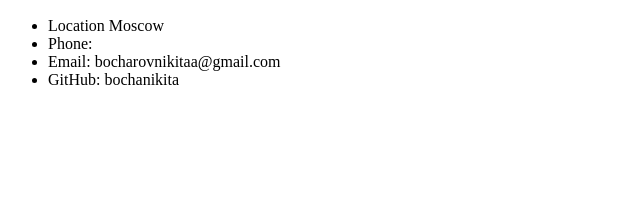
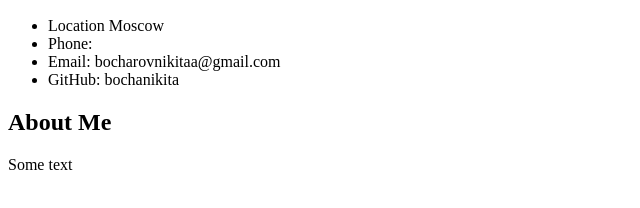
Before and after one commit to Bochanikita/rsschool-cv, a plain HTML site: page index.html in a window 1280 px wide. Shown: the part 136-344 px from the top of the page, without its empty margins (0-640 px from the left). Drawn offline with Linux system fonts and the light colour scheme.

Commit message:
feat: add text about me

```diff
--- a/index.html
+++ b/index.html
@@ -23,6 +23,10 @@
                 <li>GitHub: bochanikita</li>
             </ul>
         </div>
+        <div>
+            <h2>About Me</h2>
+            <p>Some text</p>
+        </div>
     </main>
     <footer>
 
```
